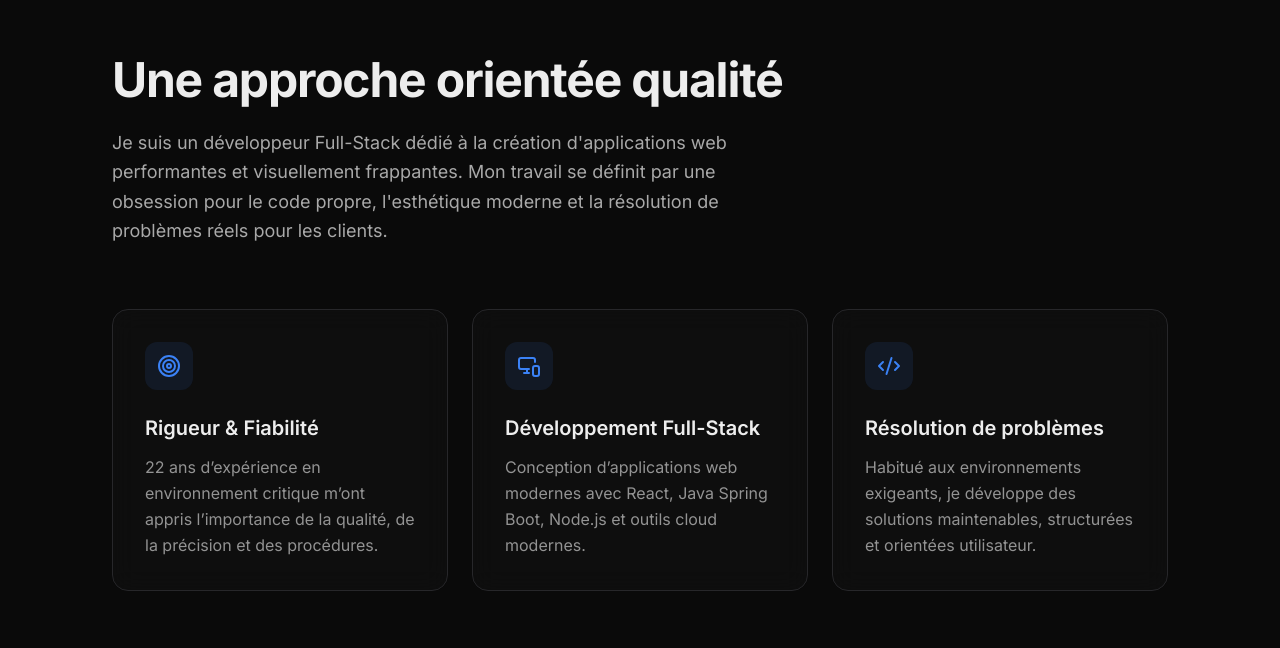
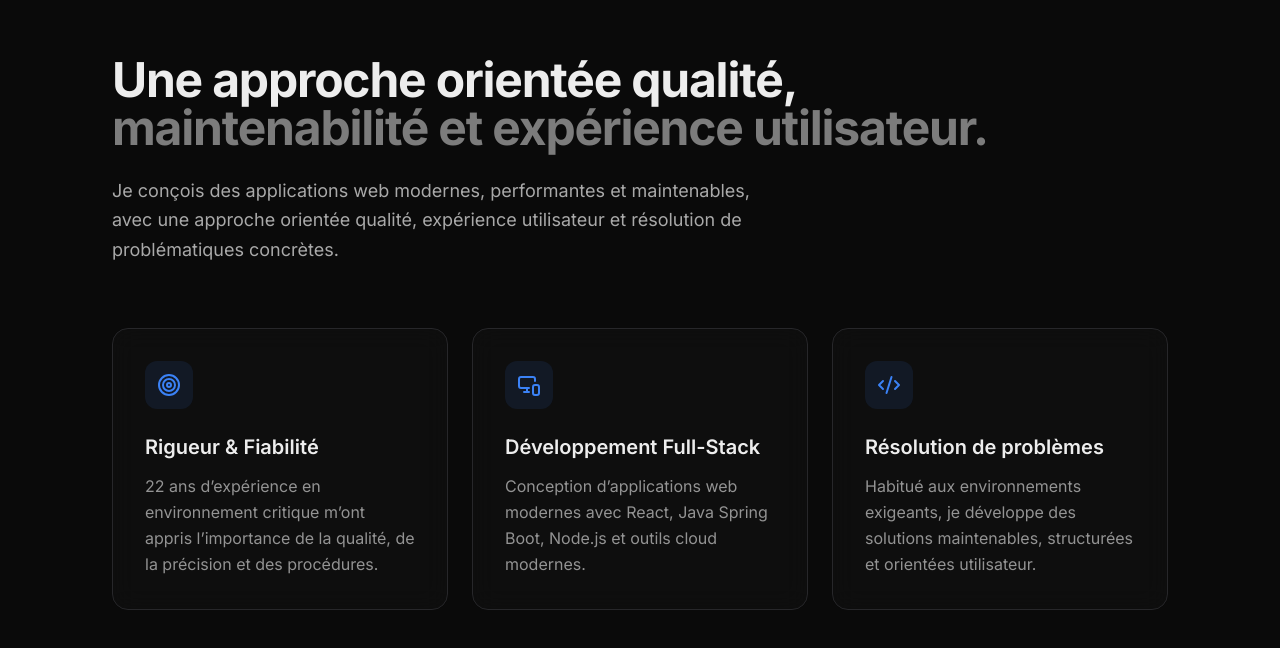
Before and after one commit to j-sicard/portfolio-full-stack, a React (Vite) app: page / in a window 1280 px wide. Shown: the part 936-1584 px from the top of the page. Built offline with nearby package versions, Linux system fonts and the light colour scheme.

Commit message:
upgrade about again

```diff
--- a/src/components/sections/About.jsx
+++ b/src/components/sections/About.jsx
@@ -24,9 +24,9 @@ export default function About() {
     <Section id="about">
       <div className="space-y-16">
         <div>
-          <h2 className="text-3xl md:text-5xl font-bold mb-6 tracking-tight">Une approche orientée qualité</h2>
+          <h2 className="text-3xl md:text-5xl font-bold mb-6 tracking-tight">Une approche orientée qualité,<br className="hidden md:block" /><span className="text-foreground/50">maintenabilité et expérience utilisateur.</span></h2>
           <p className="text-lg text-foreground/70 max-w-2xl leading-relaxed">
-            Je suis un développeur Full-Stack dédié à la création d'applications web performantes et visuellement frappantes. Mon travail se définit par une obsession pour le code propre, l'esthétique moderne et la résolution de problèmes réels pour les clients.
+            Je conçois des applications web modernes, performantes et maintenables, avec une approche orientée qualité, expérience utilisateur et résolution de problématiques concrètes.
           </p>
         </div>
 
--- a/src/components/sections/Hero.jsx
+++ b/src/components/sections/Hero.jsx
@@ -33,9 +33,7 @@ export default function Hero() {
           transition={{ duration: 0.8, delay: 0.3, ease: [0.22, 1, 0.36, 1] }}
           className="text-lg md:text-xl text-foreground/60 max-w-2xl mx-auto mb-10"
         >
-          Après 22 ans en environnement industriel critique,
-je développe aujourd’hui des applications web modernes,
-fiables et maintenables avec React, Java et Spring Boot.
+          Après 22 ans en environnement industriel critique, je développe aujourd’hui des applications web modernes, fiables et maintenables avec React, Java et Spring Boot.
         </motion.p>
 
         <motion.div
```
